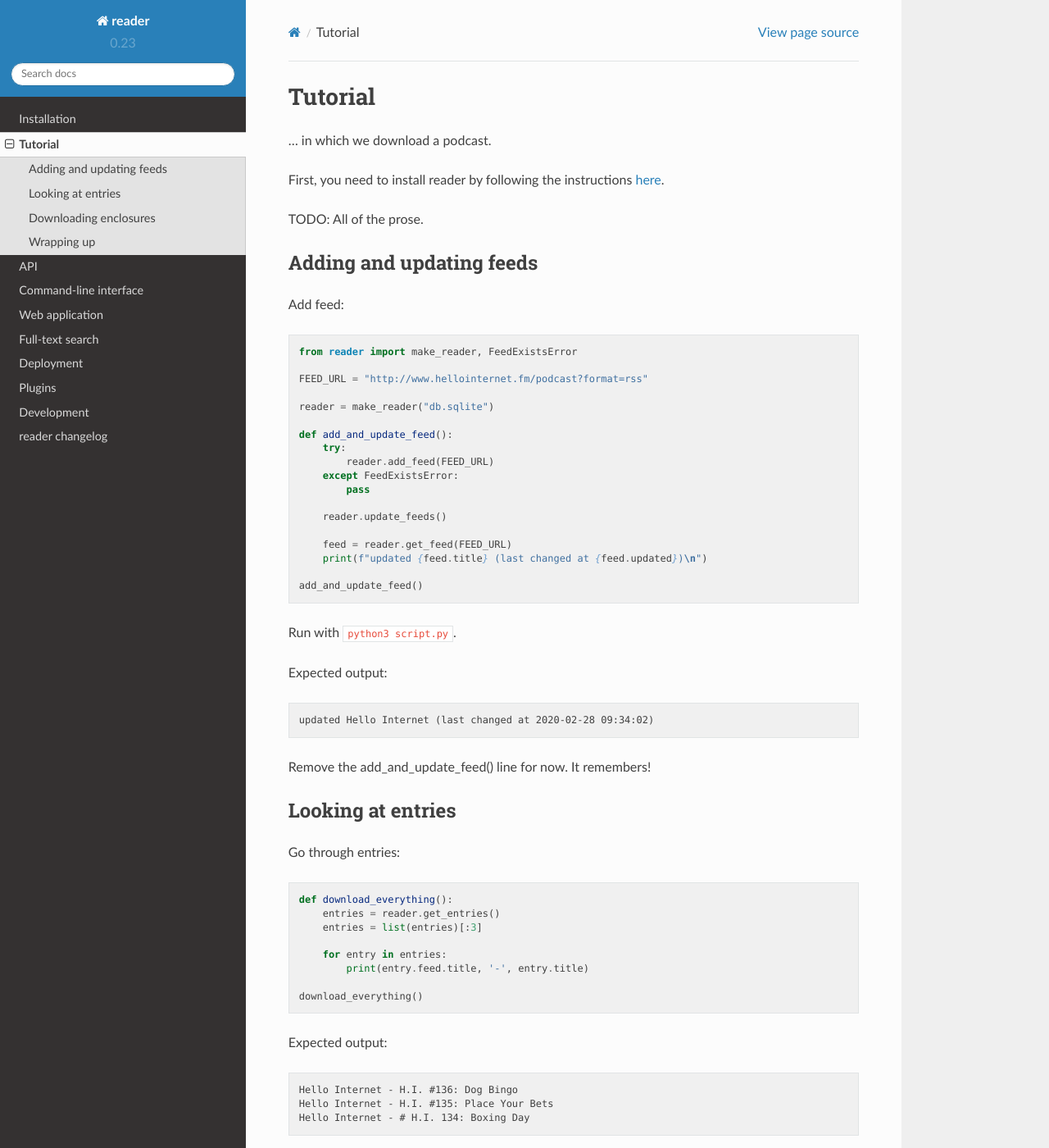
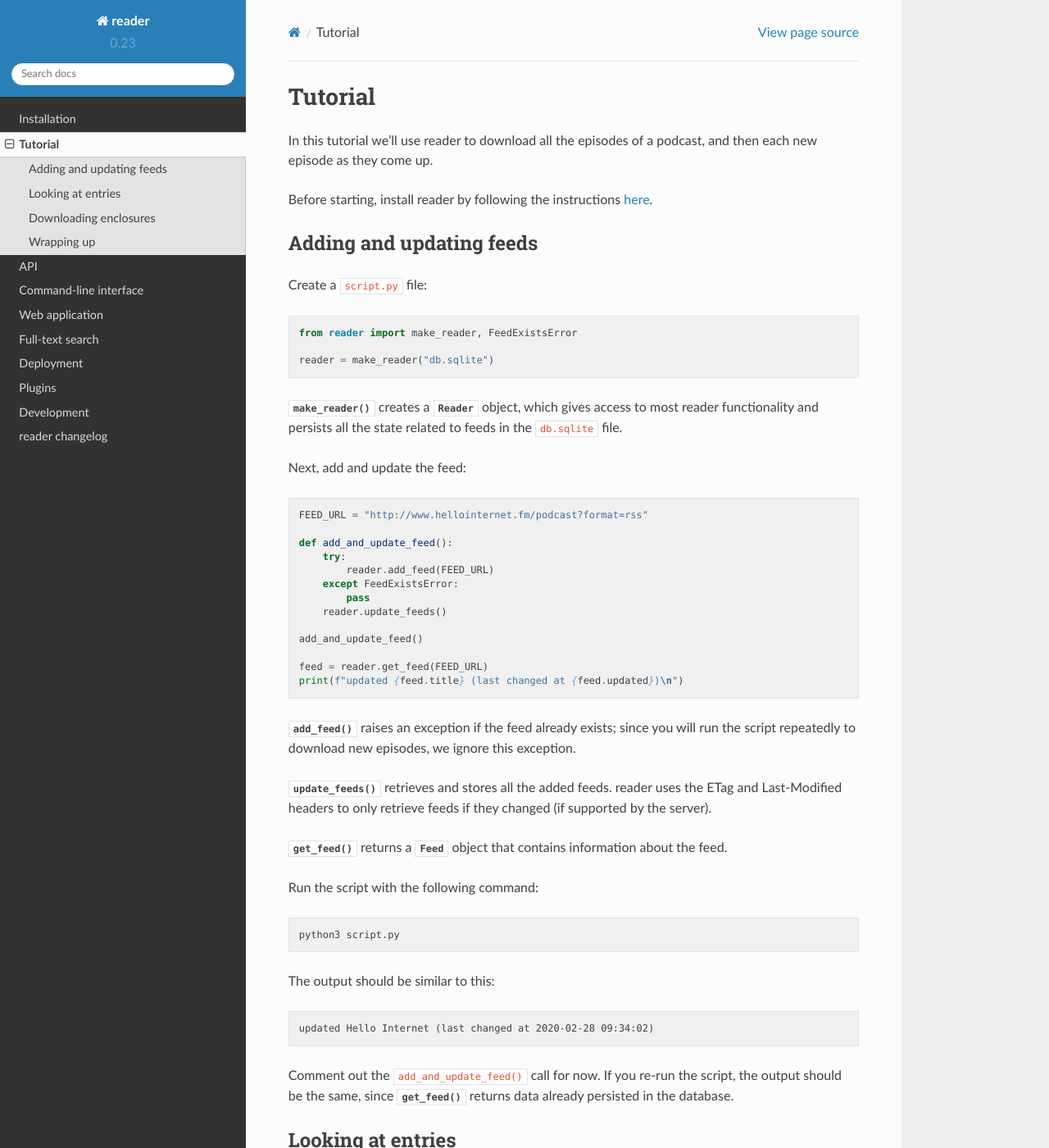
Before and after one commit to Alcides1123/reader, a Sphinx documentation site: the page built from docs/tutorial.rst, in a window 1280 px wide and 1400 px high. Shown: the whole window at 82% size. Built offline with Sphinx 7.4.7 and the Read the Docs theme 2.0.0, drawn with Linux system fonts in a browser that asks for light colours.

Commit message:
Tutorial: first section.
For #158.

```diff
--- a/docs/tutorial.rst
+++ b/docs/tutorial.rst
@@ -1,49 +1,75 @@
 Tutorial
 ========
 
-
-... in which we download a podcast.
-
-First, you need to install reader by following the instructions :doc:`here <install>`.
+.. module:: reader
+    :noindex:
 
 
-TODO: All of the prose.
+In this tutorial we'll use reader to download all the episodes of a podcast,
+and then each new episode as they come up.
+
+
+Before starting, install reader by following the instructions :doc:`here <install>`.
 
 
 Adding and updating feeds
 -------------------------
 
-Add feed::
+
+Create a ``script.py`` file::
 
     from reader import make_reader, FeedExistsError
 
+    reader = make_reader("db.sqlite")
+
+:func:`make_reader` creates a :class:`Reader` object,
+which gives access to most reader functionality and persists all the state
+related to feeds in the ``db.sqlite`` file.
+
+
+Next, add and update the feed::
+
     FEED_URL = "http://www.hellointernet.fm/podcast?format=rss"
-
-    reader = make_reader("db.sqlite")
 
     def add_and_update_feed():
         try:
             reader.add_feed(FEED_URL)
         except FeedExistsError:
             pass
-
         reader.update_feeds()
-
-        feed = reader.get_feed(FEED_URL)
-        print(f"updated {feed.title} (last changed at {feed.updated})\n")
 
     add_and_update_feed()
 
-Run with ``python3 script.py``.
+    feed = reader.get_feed(FEED_URL)
+    print(f"updated {feed.title} (last changed at {feed.updated})\n")
 
-Expected output:
+:meth:`~Reader.add_feed` raises an exception if the feed already exists;
+since you will run the script repeatedly to download new episodes,
+we ignore this exception.
+
+:meth:`~Reader.update_feeds` retrieves and stores all the added feeds.
+reader uses the ETag and Last-Modified headers to only retrieve feeds if they
+changed (if supported by the server).
+
+:meth:`~Reader.get_feed` returns a :class:`Feed` object that contains
+information about the feed.
+
+
+Run the script with the following command:
+
+.. code-block:: bash
+
+    python3 script.py
+
+The output should be similar to this:
 
 .. code-block:: text
 
     updated Hello Internet (last changed at 2020-02-28 09:34:02)
 
-
-Remove the add_and_update_feed() line for now. It remembers!
+Comment out the ``add_and_update_feed()`` call for now.
+If you re-run the script, the output should be the same,
+since :meth:`~Reader.get_feed` returns data already persisted in the database.
 
 
 Looking at entries
```
